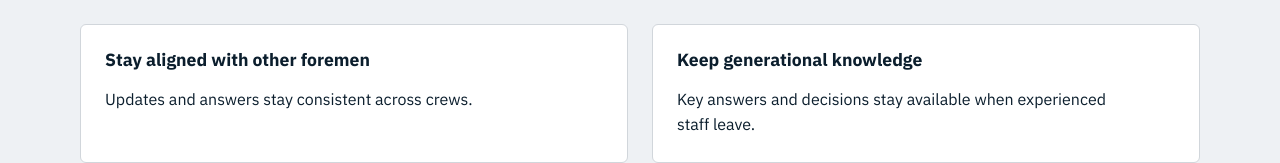
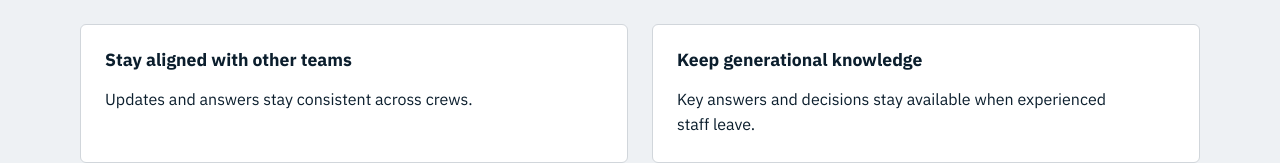
Before and after one commit to JambrInternal/marketing-site, a Next.js app: page /how-it-works in a window 1280 px wide. Shown: the part 705-868 px from the top of the page. Built offline with nearby package versions, Linux system fonts and the light colour scheme; no server answers.

Commit message:
language (#16)
Co-authored-by: Jeremy Legere <legere@fastmail.com>

```diff
--- a/app/how-it-works/page.jsx
+++ b/app/how-it-works/page.jsx
@@ -54,7 +54,7 @@ export default function HowItWorksPage() {
               <p>Routine requests are handled without pulling leaders off the job.</p>
             </div>
             <div className="card">
-              <h3>Stay aligned with other foremen</h3>
+              <h3>Stay aligned with other teams</h3>
               <p>Updates and answers stay consistent across crews.</p>
             </div>
             <div className="card">
```
